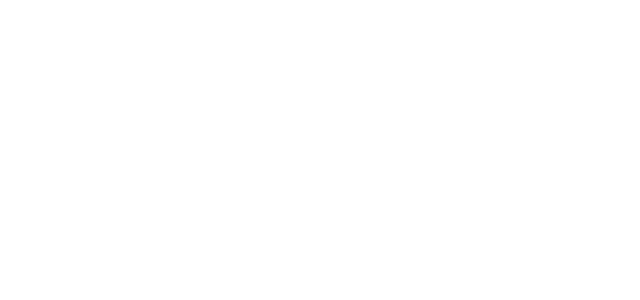
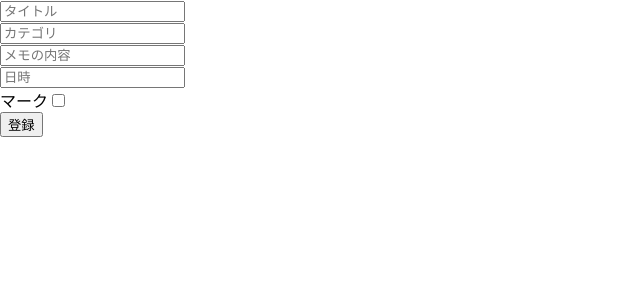
Before and after one commit to yukinkomob/react-memo-app, a React (Create React App) app: page /Register in a window 1280 px wide. Shown: the top 300 px of the page, without its empty margins (0-640 px from the left). Built offline with nearby package versions, Linux system fonts and the light colour scheme.

Commit message:
[add] 登録画面を追加

```diff
--- a/src/App.tsx
+++ b/src/App.tsx
@@ -2,14 +2,17 @@
 import { BrowserRouter as Router, Route } from 'react-router-dom';
 import Login from './components/Login';
 import List from './components/List';
-
 import './App.css';
+import Register from './components/Register';
 
 function App() {
   return (
     <Router>
       <Route exact path="/List">
         <List />
+      </Route>
+      <Route exact path="/Register">
+        <Register />
       </Route>
       <Route exact path="/">
         <Login />
--- a/src/components/Login.tsx
+++ b/src/components/Login.tsx
@@ -1,7 +1,24 @@
 import React from 'react';
 import { Link } from 'react-router-dom';
+import axios from 'axios';
 
 function Login() {
+  const headers = {
+    'Content-Type': 'application/json',
+  };
+  const body = {
+    email: 'yukinkopen@gmail.com',
+    password: 'react',
+  };
+
+  axios.post('https://raisetech-memo-api.herokuapp.com/api/login', body, { headers })
+    .then((res) => {
+      console.log(res);
+      const { data } = res;
+      console.log('token', data.access_token);
+      localStorage.setItem('token', data.access_token);
+    });
+
   return (
     <div>
       <input placeholder="ID" />
@@ -11,6 +28,8 @@
       <button type="submit">ログイン</button>
       <br />
       <Link to="/List">List</Link>
+      <br />
+      <Link to="/Register">Register</Link>
     </div>
   );
 }
--- /dev/null
+++ b/src/components/Register.tsx
@@ -0,0 +1,83 @@
+import axios from 'axios';
+import React, { useState } from 'react';
+
+function Register() {
+  const [title, setTitle] = useState('');
+  const [category, setCategory] = useState('');
+  const [description, setDescription] = useState('');
+  const [date, setDate] = useState('');
+  const [markDiv, setMarkDiv] = useState(false);
+
+  function register(e: React.MouseEvent<HTMLElement>) {
+    e.preventDefault();
+    console.log('');
+
+    const token = localStorage.getItem('token');
+    console.log('token', token);
+    const headers = {
+      Authorization: `Bearer ${token}`,
+      'Content-Type': 'application/json',
+    };
+    const body = {
+      title,
+      category,
+      description,
+      date,
+      mark_div: markDiv ? 1 : 0,
+    };
+
+    axios
+      .post('https://raisetech-memo-api.herokuapp.com/api/memo', body, {
+        headers,
+      })
+      .then((res) => {
+        console.log(res);
+      });
+  }
+
+  function changeInput(e: React.ChangeEvent<HTMLInputElement>) {
+    e.preventDefault();
+    switch (e.target.id) {
+      case 'title':
+        setTitle(e.target.value);
+        break;
+      case 'category':
+        setCategory(e.target.value);
+        break;
+      case 'description':
+        setDescription(e.target.value);
+        break;
+      case 'date':
+        setDate(e.target.value);
+        break;
+      case 'mark':
+        setMarkDiv(e.target.checked);
+        break;
+      default:
+        break;
+    }
+  }
+
+  return (
+    <div>
+      <input id="title" placeholder="タイトル" onChange={changeInput} />
+      <br />
+      <input id="category" placeholder="カテゴリ" onChange={changeInput} />
+      <br />
+      <input id="description" placeholder="メモの内容" onChange={changeInput} />
+      <br />
+      <input id="date" placeholder="日時" onChange={changeInput} />
+      <br />
+      <label htmlFor="mark">
+        マーク
+        <input id="mark" name="mark" type="checkbox" onChange={changeInput} />
+      </label>
+      <br />
+      <button type="submit" onClick={register}>
+        登録
+      </button>
+    </div>
+  );
+}
+
+export default Register;
```
